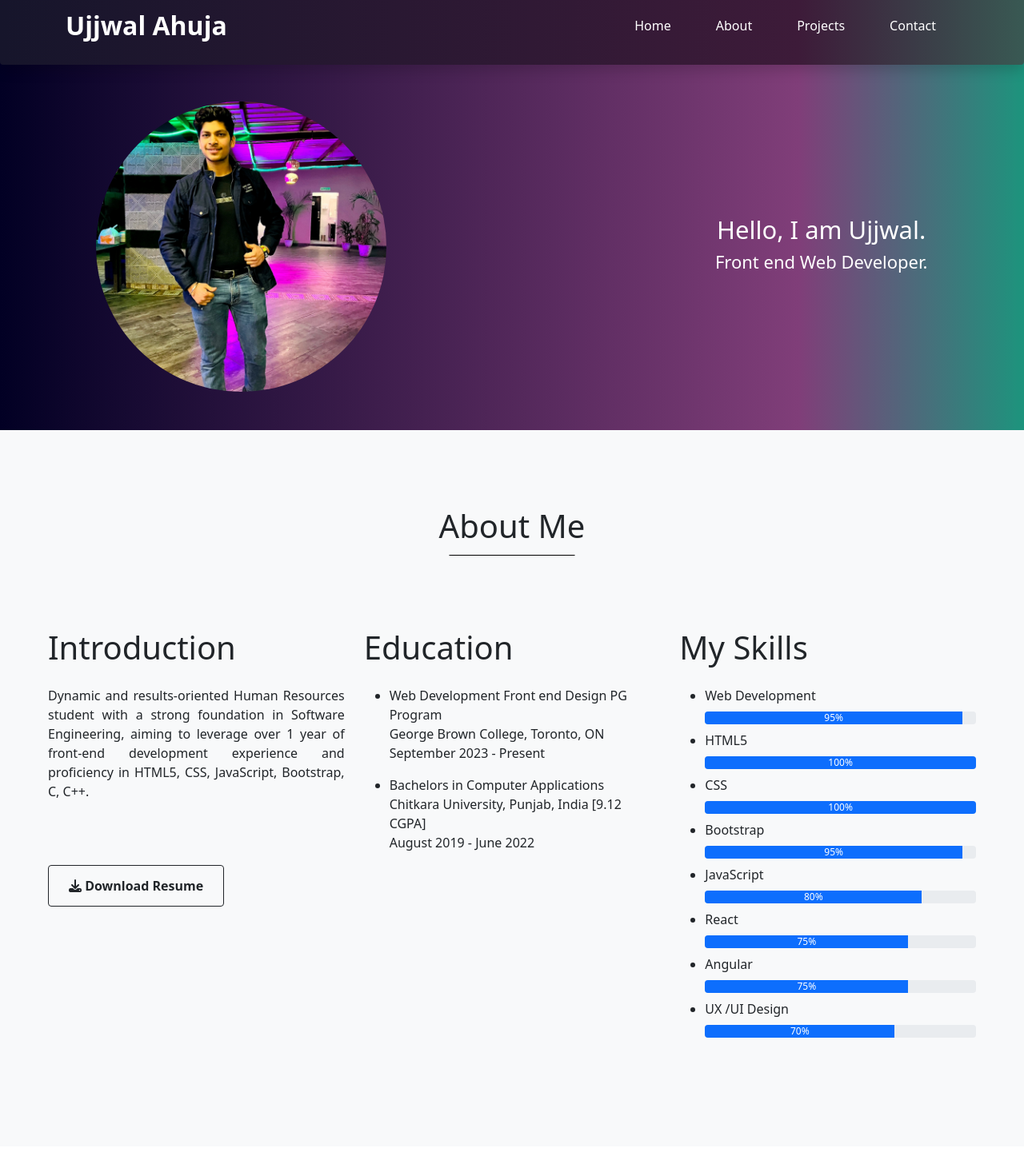
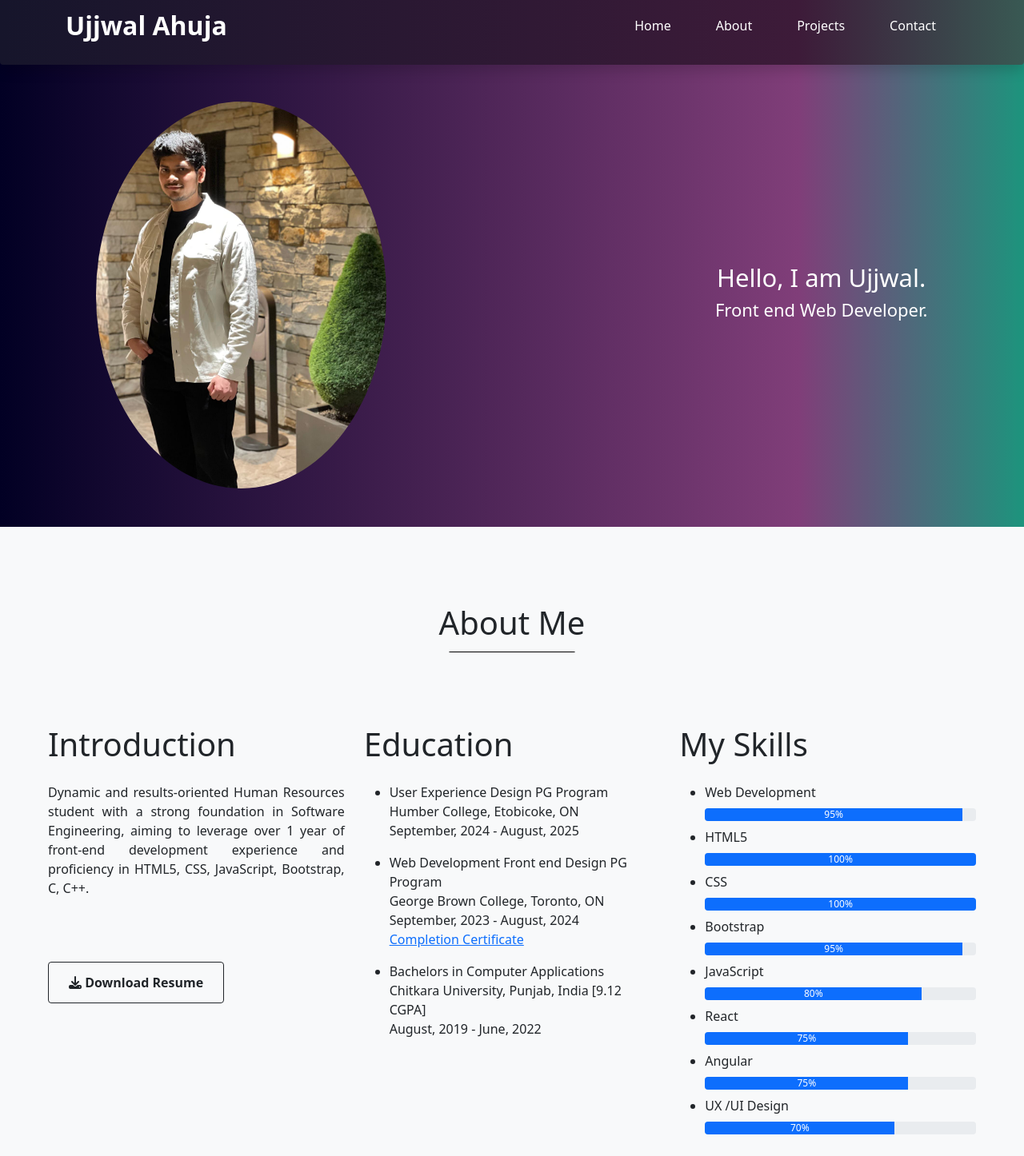
Before and after one commit to ujjwalahuja28/Portfolio, a plain HTML site: page index.html in a window 1280 px wide. Shown: the part 17-1463 px from the top of the page at 80% size. Drawn offline with nearby package versions, Linux system fonts and the light colour scheme.

Commit message:
updated portfolio

```diff
--- a/index.html
+++ b/index.html
@@ -47,7 +47,7 @@
             <div class="row align-items-center mx-5 ">
 
                 <div class="col-lg-4 text-center m-5">
-                    <img class="rounded-circle float-end img-fluid" src="assets/images/IMG_20230708_131532_464.jpg" alt="personal-image">
+                    <img class="rounded-circle float-end img-fluid" src="assets/images/IMG-20240808-WA0055.jpg" alt="personal-image">
                 </div>
 
                 <div class="col-lg-4 text-center text-white home-page-text">
@@ -80,7 +80,7 @@
                     <p class="py-3">Dynamic and results-oriented Human Resources student with a strong foundation in Software Engineering, aiming to leverage over 1 year of front-end development experience and proficiency in HTML5, CSS, JavaScript, Bootstrap, C, C++.</p>
                     <div class="resume-button-desktop">
                         <button type="button" class="btn my-5 btn-outline-dark">
-                            <a class="btn fw-bold" target="_blank" href="assets/My_Resume.pdf"> <i class="fa-solid fa-download"></i> Download Resume</a>
+                            <a class="btn fw-bold" target="_blank" href="assets/Ujjwal_Resume.pdf"> <i class="fa-solid fa-download"></i> Download Resume</a>
                         </button>
                     </div>
                 </div>
@@ -89,15 +89,22 @@
                     <h1>Education</h1>
                     <ul class="py-3">
                         <li>
-                            <span>Web Development Front end Design PG Program</span> <br>
-                            <span>George Brown College, Toronto, ON</span> <br>
-                            <span>September 2023 - Present</span>
+                            <span>User Experience Design PG Program</span> <br>
+                            <span>Humber College, Etobicoke, ON</span> <br>
+                            <span>September, 2024 - August, 2025</span>
                         </li>
 
                         <li class="py-3">
+                            <span>Web Development Front end Design PG Program</span> <br>
+                            <span>George Brown College, Toronto, ON</span> <br>
+                            <span>September, 2023 - August, 2024</span> <br>
+                            <span><a href="assets/GBC_Graduation_Certificate.pdf" target="_blank">Completion Certificate</a></span>
+                        </li>
+
+                        <li>
                             <span>Bachelors in Computer Applications</span> <br>
                             <span>Chitkara University, Punjab, India [9.12 CGPA]</span> <br>
-                            <span>August 2019 - June 2022</span>
+                            <span>August, 2019 - June, 2022</span>
                         </li>
                     </ul>
                 </div>
@@ -158,7 +165,7 @@
 
                 <div class="resume-button-mobile d-lg-none">
                     <button type="button" class="btn my-5 btn-outline-dark">
-                        <a class="btn fw-bold" target="_blank" href="assets/My_Resume.pdf"> <i class="fa-solid fa-download"></i> Download Resume</a>
+                        <a class="btn fw-bold" target="_blank" href="assets/Ujjwal_Resume.pdf"> <i class="fa-solid fa-download"></i> Download Resume</a>
                     </button>
                 </div>
 
@@ -484,7 +491,7 @@
         <div class="container">
             <div class="row pt-4 pb-3">
                 <div class="col-md-6 footer-content">
-                    <p> &copy; 2024 Ujjwal Ahuja. All rights reserved</p>
+                    <p> &copy; 2025 Ujjwal Ahuja. All rights reserved</p>
                 </div>
                 <div class="col-md-6 social-media-links">
                     <a href="https://www.facebook.com/profile.php?id=100014890172006&mibextid=ZbWKwL" target="_blank" class="text-white px-3" title="facebook"><i class="fa-brands fa-facebook"></i></a>
```
Also changed, not shown: assets/images/IMG-20240808-WA0055.jpg (added), 2 other files.
